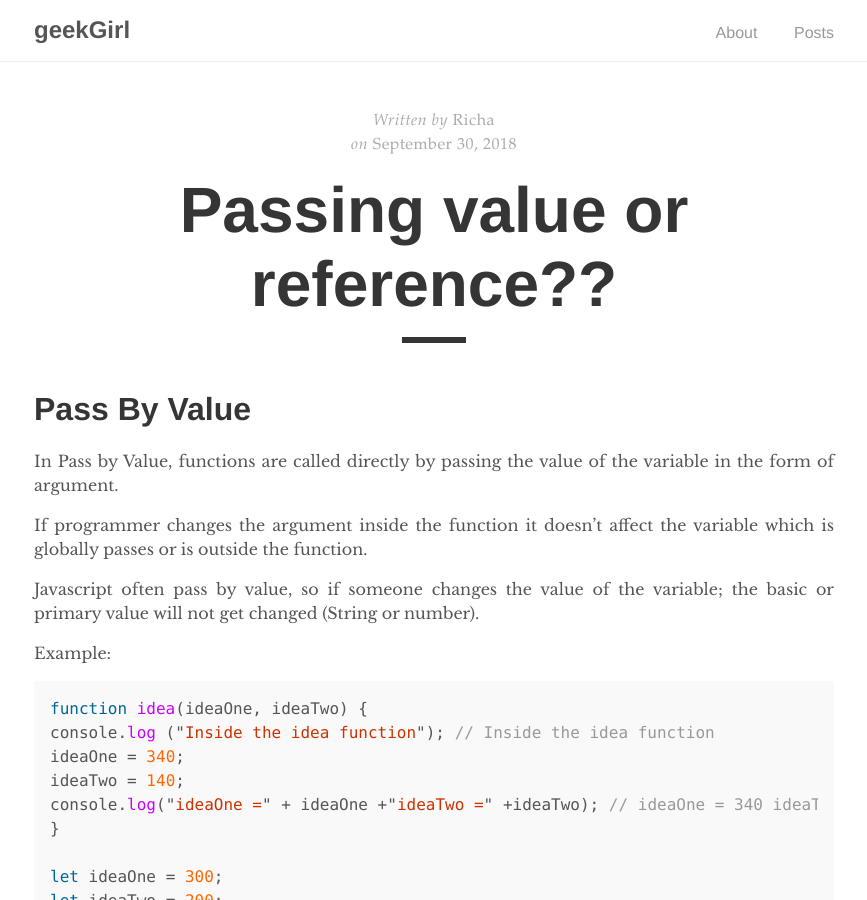
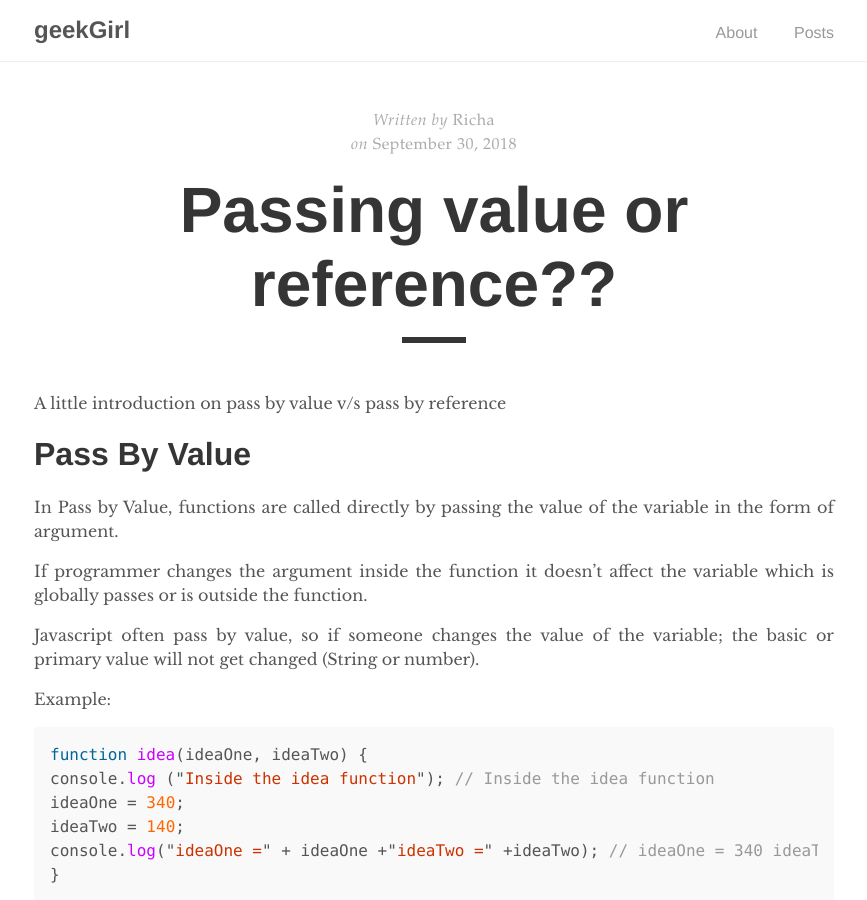
Before and after one commit to 14Richa/14Richa.github.io, a Jekyll site: the page built from _posts/2018-09-30-pass-by-valandref.md, in a window 1280 px wide and 900 px high. Shown: the whole window, without its empty margins (206-1073 px from the left). Built offline with Jekyll 4.4.1, drawn with Linux system fonts in a browser that asks for light colours.

Commit message:
Changing heading

```diff
--- a/_posts/2018-09-30-pass-by-valandref.md
+++ b/_posts/2018-09-30-pass-by-valandref.md
@@ -3,6 +3,8 @@ layout: post
 title:  "Passing value or reference??"
 author: "Richa"
 ---
+
+A little introduction on pass by value v/s pass by reference
 
 # Pass By Value
 
```
